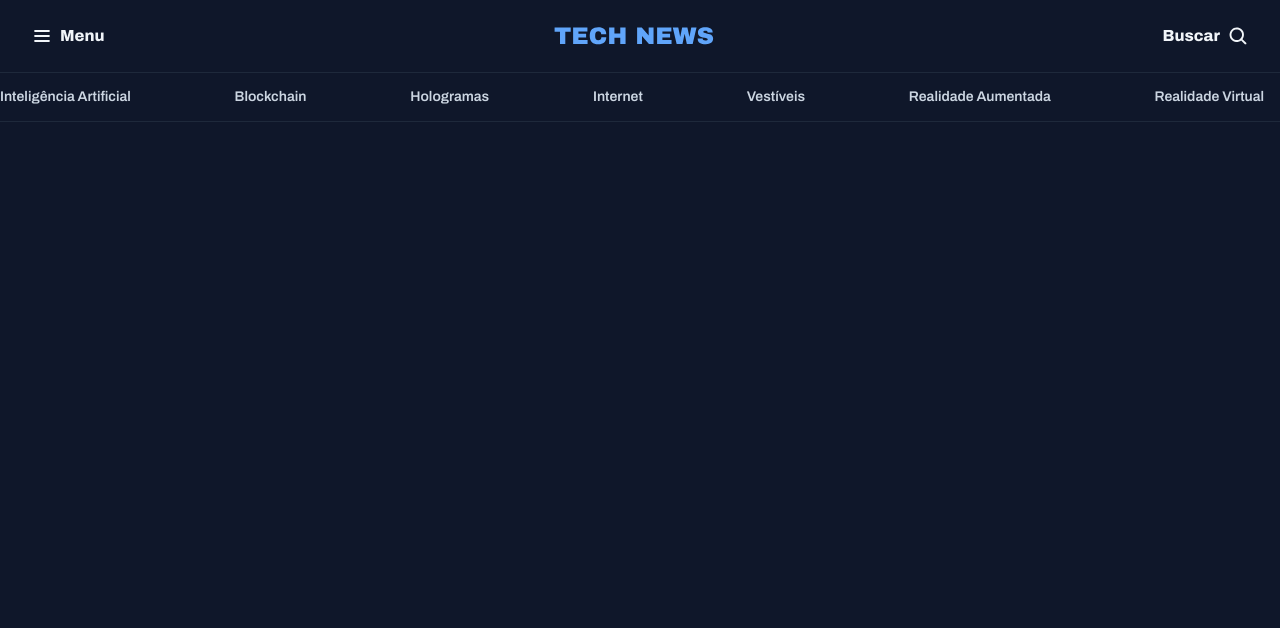
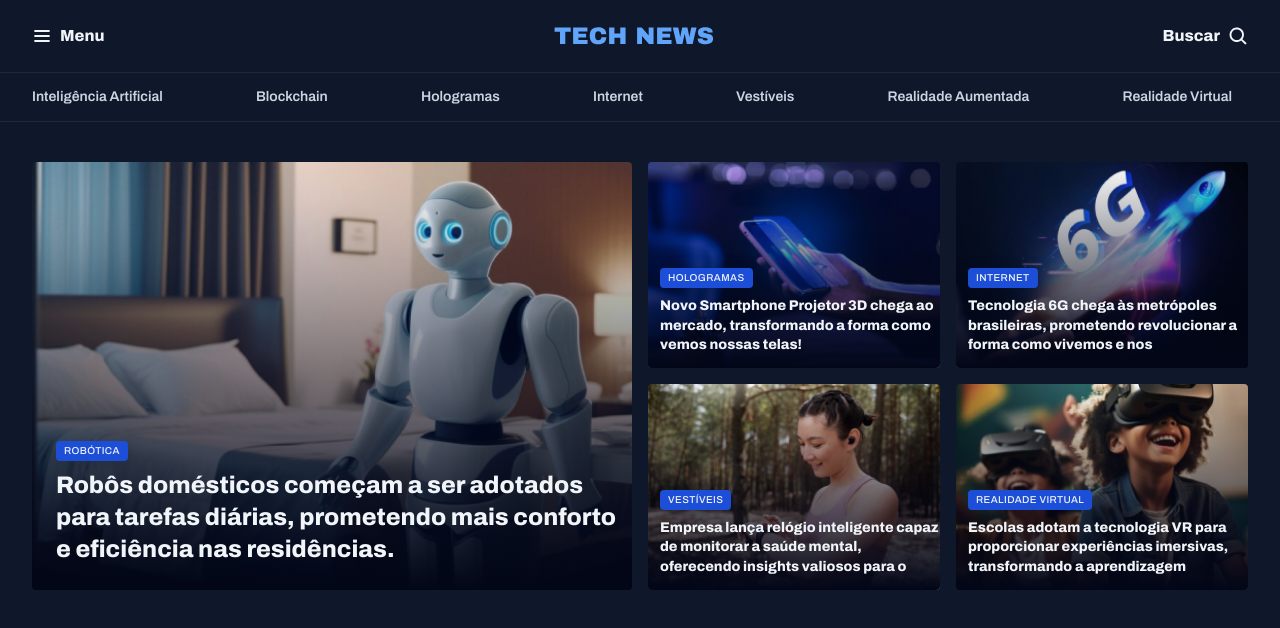
Before and after one commit to rafaelcipriano/portal-de-noticias, a plain HTML site: page index.html in a window 1280 px wide. Drawn offline with Linux system fonts and the light colour scheme.

Commit message:
features section

```diff
--- a/index.html
+++ b/index.html
@@ -25,7 +25,7 @@
       </button>
     </nav>
 
-    <nav class="secondary conta">
+    <nav class="secondary container">
       <ul role="list" class="flex">
         <li>
           <a href="#">Inteligência Artificial</a>
@@ -57,5 +57,56 @@
       </ul>
     </nav>
   </header>
+
+  <main class="container grid">
+    <section id="features" class="grid">
+      <figure class="card">
+        <img src="assets/images/Image-01.png" alt="">
+
+        <figcaption>
+          <span class="tag">Robótica</span>
+          <h2>Robôs domésticos começam a ser adotados para tarefas diárias, prometendo mais conforto e eficiência nas residências.</h2>
+        </figcaption>
+      </figure>
+
+      <div class="grid">
+        <figure class="card">
+          <img src="assets/images/Image-02.png" alt="">
+
+          <figcaption>
+            <span class="tag">Hologramas</span>
+            <h2>Novo Smartphone Projetor 3D chega ao mercado, transformando a forma como vemos nossas telas!</h2>
+          </figcaption>
+        </figure>
+
+        <figure class="card">
+          <img src="assets/images/Image-03.png" alt="">
+
+          <figcaption>
+            <span class="tag">Internet</span>
+            <h2>Tecnologia 6G chega às metrópoles brasileiras, prometendo revolucionar a forma como vivemos e nos comunicamos.</h2>
+          </figcaption>
+        </figure>
+
+        <figure class="card">
+          <img src="assets/images/Image-04.png" alt="">
+
+          <figcaption>
+            <span class="tag">Vestíveis</span>
+            <h2>Empresa lança relógio inteligente capaz de monitorar a saúde mental, oferecendo insights valiosos para o bem-estar pessoal.</h2>
+          </figcaption>
+        </figure>
+
+        <figure class="card">
+          <img src="assets/images/Image-05.png" alt="">
+
+          <figcaption>
+            <span class="tag">Realidade Virtual</span>
+            <h2>Escolas adotam a tecnologia VR para proporcionar experiências imersivas, transformando a aprendizagem tradicional.</h2>
+          </figcaption>
+        </figure>
+      </div>
+    </section>
+  </main>
 </body>
 </html>
--- /dev/null
+++ b/styles/features.css
@@ -0,0 +1,85 @@
+#features {
+  grid-template-columns: 1fr;
+  gap: 1.6rem;
+
+  & img {
+    width: 100%;
+    height: 100%;
+    object-fit: cover;
+  }
+
+  & > .card {
+    position: relative;
+    border-radius: .4rem;
+    overflow: hidden;
+
+    & figcaption {
+      position: absolute;
+      bottom: 2.4rem;
+      left: 2.4rem;
+
+      & h2 {
+        margin-top: .8rem;
+        font: var(--heading1);
+        color: var(--text-color-primary);
+        height: 9.6rem;
+        overflow: hidden;
+      }
+    }
+
+    &::before {
+      content: '';
+      display: block;
+      position: absolute;
+      background: linear-gradient(to bottom, hsla(229, 84%, 5%, 0), #020617);
+      inset: 0;
+    }
+  }
+
+  & > div.grid {
+    gap: 1.6rem;
+    grid-template-columns: 1fr;
+
+    & .card {
+      gap: 1.6rem;
+      overflow: hidden;
+      position: relative;
+      border-radius: .4rem;
+
+      & figcaption {
+        position: absolute;
+        bottom: 1.2rem;
+        left: 1.2rem;
+
+        & h2 {
+          margin-top: .8rem;
+          color: var(--text-color-primary);
+          font: var(--heading3);
+          height: 6rem;
+          overflow: hidden;
+        }
+      }
+
+      &::before {
+        content: '';
+        display: block;
+        position: absolute;
+        background: linear-gradient(to bottom, hsla(229, 84%, 5%, 0), #020617);
+        inset: 0;
+      }
+    }
+  }
+}
+
+@media (width >= 1280px) {
+  #features {
+    grid-template-columns: repeat(2, 1fr);
+    gap: 1.6rem;
+
+    & > div.grid {
+      grid-template-columns: repeat(2, 1fr);
+    }
+
+    & > .card figcaption h2 { height: auto; }
+  }
+}
--- a/styles/global.css
+++ b/styles/global.css
@@ -29,6 +29,22 @@ body {
   background-color: var(--bg-color);
 }
 
+main {
+  margin-top: 4rem;
+}
+
 a {
   text-decoration: none;
 }
+
+.tag {
+  display: inline-block;
+  color: var(--text-color-primary);
+  background: var(--brand-color-dark);
+  padding: .4rem .8rem;
+  box-shadow: 0px .4rem 1.6rem rgba(2, 6, 23, 0.25);
+  border-radius: .4rem;
+  font: 500 1rem/1.2rem var(--ff-Archivo);
+  letter-spacing: 0.04em;
+  text-transform: uppercase;
+}
--- a/styles/header.css
+++ b/styles/header.css
@@ -12,7 +12,7 @@ header {
   }
 
   & .secondary {
-    overflow-x: scroll;
+    overflow-x: auto;
     padding-block: 1.4rem;
     border-block: 1px solid var(--stroke-color);
 
--- a/styles/index.css
+++ b/styles/index.css
@@ -1,3 +1,5 @@
 @import url(global.css);
+@import url(util.css);
 @import url(header.css);
-@import url(util.css);
+@import url(features.css);
+@import url(weekly.css);
--- a/styles/util.css
+++ b/styles/util.css
@@ -1,5 +1,9 @@
 .flex {
   display: flex;
+}
+
+.grid {
+  display: grid;
 }
 
 .container {
```
Also changed, not shown: styles/weekly.css (added).
